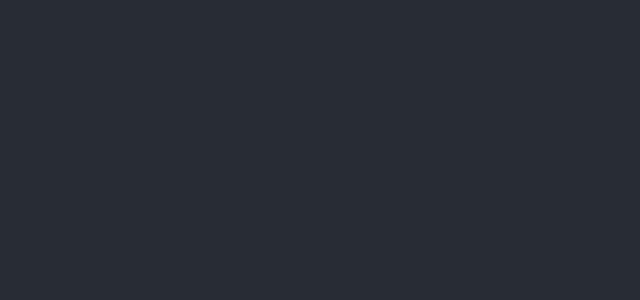
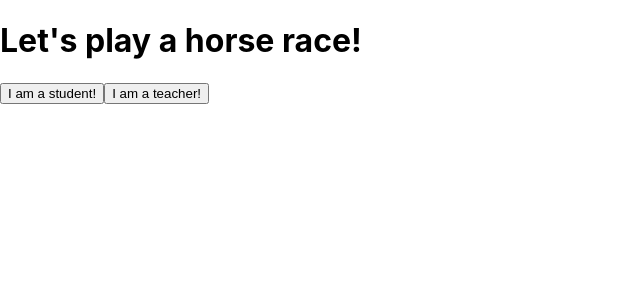
Before and after one commit to annikh/horseRace, a React (Create React App) app: page / in a window 1280 px wide. Shown: the top 300 px of the page, without its empty margins (0-640 px from the left). Built offline with nearby package versions, Linux system fonts and the light colour scheme.

Commit message:
Create router for student and teacher views

```diff
--- a/package.json
+++ b/package.json
@@ -5,6 +5,7 @@
   "dependencies": {
     "react": "^16.8.2",
     "react-dom": "^16.8.2",
+    "react-router-dom": "^4.3.1",
     "react-scripts": "2.1.5"
   },
   "scripts": {
--- a/src/App.js
+++ /dev/null
@@ -1,15 +0,0 @@
-import React, { Component } from 'react';
-import './App.css';
-
-class App extends Component {
-  render() {
-    return (
-      <div className="App">
-        <header className="App-header">
-        </header>
-      </div>
-    );
-  }
-}
-
-export default App;
--- a/src/components/App.js
+++ b/src/components/App.js
@@ -1,28 +1,15 @@
 import React, { Component } from 'react';
-import logo from './logo.svg';
-import './App.css';
+import { Link } from 'react-router-dom';
+import './../App.css';
 
-class App extends Component {
-  render() {
-    return (
-      <div className="App">
-        <header className="App-header">
-          <img src={logo} className="App-logo" alt="logo" />
-          <p>
-            Edit <code>src/App.js</code> and save to reload.
-          </p>
-          <a
-            className="App-link"
-            href="https://reactjs.org"
-            target="_blank"
-            rel="noopener noreferrer"
-          >
-            Learn React
-          </a>
-        </header>
+const App = () => {
+  return (
+      <div className="app">
+        <h1>Let's play a horse race!</h1>
+        <Link to="/student"><button>I am a student!</button></Link>
+        <Link to="/teacher"><button>I am a teacher!</button></Link>
       </div>
-    );
-  }
+  )
 }
 
 export default App;
--- /dev/null
+++ b/src/components/Student.js
@@ -0,0 +1,13 @@
+import React, { Component } from 'react';
+import { Link } from 'react-router-dom';
+import './../App.css';
+
+const Student = () => {
+  return (
+      <div className="student">
+        <h1>Welcome student!</h1>
+      </div>
+  )
+}
+
+export default Student;
--- /dev/null
+++ b/src/components/Teacher.js
@@ -0,0 +1,13 @@
+import React, { Component } from 'react';
+import { Link } from 'react-router-dom';
+import './../App.css';
+
+const Teacher = () => {
+    return (
+      <div className="teacher">
+        <h1>Welcome teacher!</h1>
+      </div>
+    )
+  }
+
+  export default Teacher;
--- a/src/index.js
+++ b/src/index.js
@@ -1,6 +1,18 @@
 import React from 'react';
 import ReactDOM from 'react-dom';
+import { BrowserRouter as Router, Route } from 'react-router-dom';
+import  Student  from './components/Student';
+import  Teacher  from './components/Teacher';
+import App from './components/App';
 import './index.css';
-import App from './App';
 
-ReactDOM.render(<App />, document.getElementById('root'));
+ReactDOM.render(
+    <Router>
+        <div>
+            <Route exact path="/" component={App} />   {/* Remove exact if Title component should be displayed for all routes */}
+            <Route exact path="/teacher" component={Teacher} />
+            <Route exact path="/student" component={Student} />
+        </div>
+    </Router>,
+    document.getElementById('root')
+);
```
Also changed, not shown: 2 other files (tests, documents, lock files or other folders).
